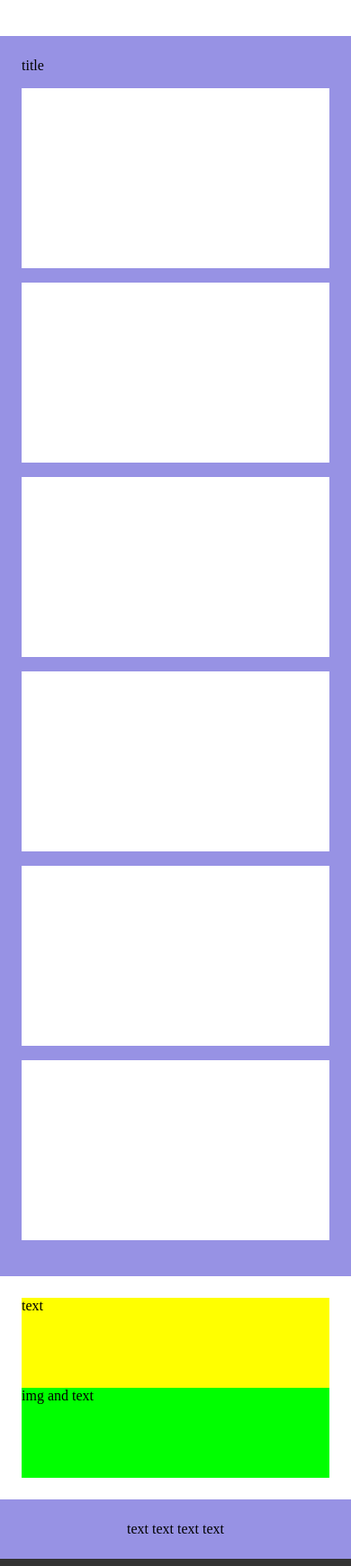
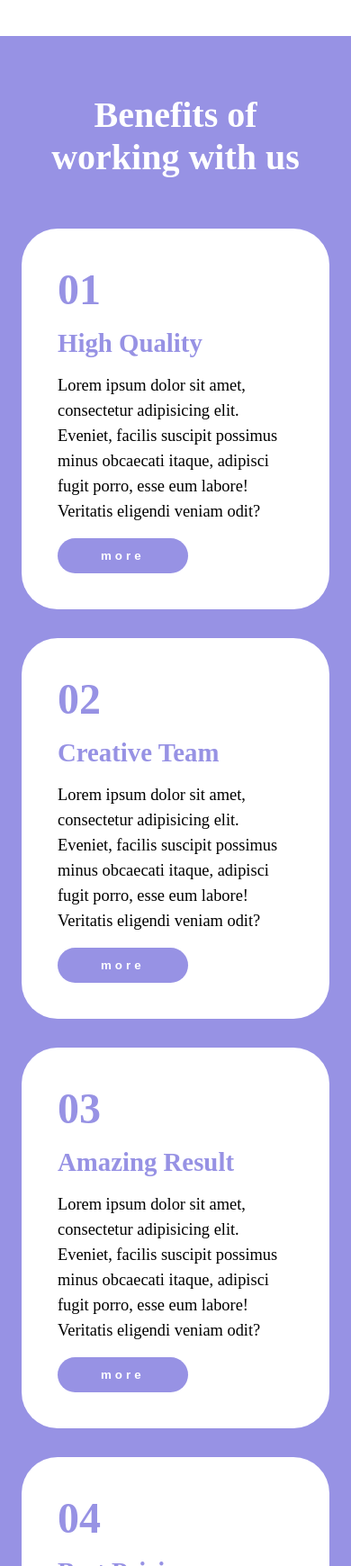
Before and after one commit to AndreaFumagalli4/htmlcss-responsive-layout, a plain HTML site: page index.html in a window 390 px wide. Shown: the part 6155-7895 px from the top of the page at 90% size. Drawn offline with Linux system fonts and the light colour scheme.

Commit message:
add benefit section responsive

```diff
--- a/css/style.css
+++ b/css/style.css
@@ -34,6 +34,14 @@
 
 .font-size{
     font-size: 1.15rem;
+}
+
+.violet-button{
+    background-color: #9792e4;
+    color: white;
+    border: none;
+    border-radius: 2rem;
+    padding: .75rem 3rem;
 }
 
 /* css header */
@@ -247,14 +255,58 @@ div.testimonial-quote p.t-name{
     padding-bottom: 1rem;
 }
 
+/* css benefit section */
+
 section#benefit{
     background-color: #9792e4;
 }
 
+section#benefit h2{
+    color: white;
+    text-align: center;
+    font-size: 2.5rem;
+    padding: 2.5rem .5rem;
+}
+
 div.article{
     background-color: white;
-    height: 200px;
+    width: 100%;
     margin: 1rem 0;
+    border-radius: 2.5rem;
+}
+
+div.padding-container{
+    padding: 2.5rem;
+}
+
+div.article span.number,
+div.article h3{
+    color: #9792e4;
+}
+
+div.article span.number,
+div.article h3,
+div.article p{
+    padding-bottom: 1rem;
+}
+
+div.article span.number{
+    display: inline-block;
+    font-size: 3rem;
+    font-weight: bold;
+}
+
+div.article h3{
+    font-size: 1.8rem;
+}
+
+div.article p{
+    line-height: 1.75rem;
+}
+
+.violet-button-more{
+    font-weight: bold;
+    letter-spacing: .25rem;
 }
 
 section#about-us div.text{
@@ -341,8 +393,6 @@ footer{
     }
 
     .articles{
-        display: flex;
-        flex-wrap: wrap;
         margin: 0 -1rem;
     }
 
@@ -443,6 +493,10 @@ footer{
         width: calc((100% / 3) - 2rem);
     }
 
+    div.padding-container{
+        padding: 2rem;
+    }
+
     section#get-started div.container-get-started{
         width: 50%;
     }
--- a/index.html
+++ b/index.html
@@ -217,25 +217,105 @@
             <!-- benefit section -->
             <section id="benefit">
                 <div class="container">
-                    title
-                    <div class="articles">
+                    <h2>
+                        Benefits of working with us
+                    </h2>
+                    <div class="articles flex flex-wrap">
                         <div class="article">
-
+                            <div class="padding-container">
+                                <span class="number">
+                                    01
+                                </span>
+                                <h3>
+                                    High Quality
+                                </h3>
+                                <p class="font-size">
+                                    Lorem ipsum dolor sit amet, consectetur adipisicing elit. Eveniet, facilis suscipit possimus minus obcaecati itaque, adipisci fugit porro, esse eum labore! Veritatis eligendi veniam odit?
+                                </p>
+                                <button class="violet-button violet-button-more">
+                                    more
+                                </button>
+                            </div>
                         </div>
                         <div class="article">
-
+                            <div class="padding-container">
+                                <span class="number">
+                                    02
+                                </span>
+                                <h3>
+                                    Creative Team
+                                </h3>
+                                <p class="font-size">
+                                    Lorem ipsum dolor sit amet, consectetur adipisicing elit. Eveniet, facilis suscipit possimus minus obcaecati itaque, adipisci fugit porro, esse eum labore! Veritatis eligendi veniam odit?
+                                </p>
+                                <button class="violet-button violet-button-more">
+                                    more
+                                </button>
+                            </div>
                         </div>
                         <div class="article">
-
+                            <div class="padding-container">
+                                <span class="number">
+                                    03
+                                </span>
+                                <h3>
+                                    Amazing Result
+                                </h3>
+                                <p class="font-size">
+                                    Lorem ipsum dolor sit amet, consectetur adipisicing elit. Eveniet, facilis suscipit possimus minus obcaecati itaque, adipisci fugit porro, esse eum labore! Veritatis eligendi veniam odit?
+                                </p>
+                                <button class="violet-button violet-button-more">
+                                    more
+                                </button>
+                            </div>
                         </div>
                         <div class="article">
-
+                            <div class="padding-container">
+                                <span class="number">
+                                    04
+                                </span>
+                                <h3>
+                                    Best Pricing
+                                </h3>
+                                <p class="font-size">
+                                    Lorem ipsum dolor sit amet, consectetur adipisicing elit. Eveniet, facilis suscipit possimus minus obcaecati itaque, adipisci fugit porro, esse eum labore! Veritatis eligendi veniam odit?
+                                </p>
+                                <button class="violet-button violet-button-more">
+                                    more
+                                </button>
+                            </div>
                         </div>
                         <div class="article">
-
+                            <div class="padding-container">
+                                <span class="number">
+                                    05
+                                </span>
+                                <h3>
+                                    Innovations
+                                </h3>
+                                <p class="font-size">
+                                    Lorem ipsum dolor sit amet, consectetur adipisicing elit. Eveniet, facilis suscipit possimus minus obcaecati itaque, adipisci fugit porro, esse eum labore! Veritatis eligendi veniam odit?
+                                </p>
+                                <button class="violet-button violet-button-more">
+                                    more
+                                </button>
+                            </div>
                         </div>
                         <div class="article">
-
+                            <div class="padding-container">
+                                <span class="number">
+                                    06
+                                </span>
+                                <h3>
+                                    24/7 Support
+                                </h3>
+                                <p class="font-size">
+                                    Lorem ipsum dolor sit amet, consectetur adipisicing elit. Eveniet, facilis suscipit possimus minus obcaecati itaque, adipisci fugit porro, esse eum labore! Veritatis eligendi veniam odit?
+                                </p>
+                                <button class="violet-button violet-button-more">
+                                    more
+                                </button>
+                            </div>
                         </div>
                     </div>
                 </div>
```
